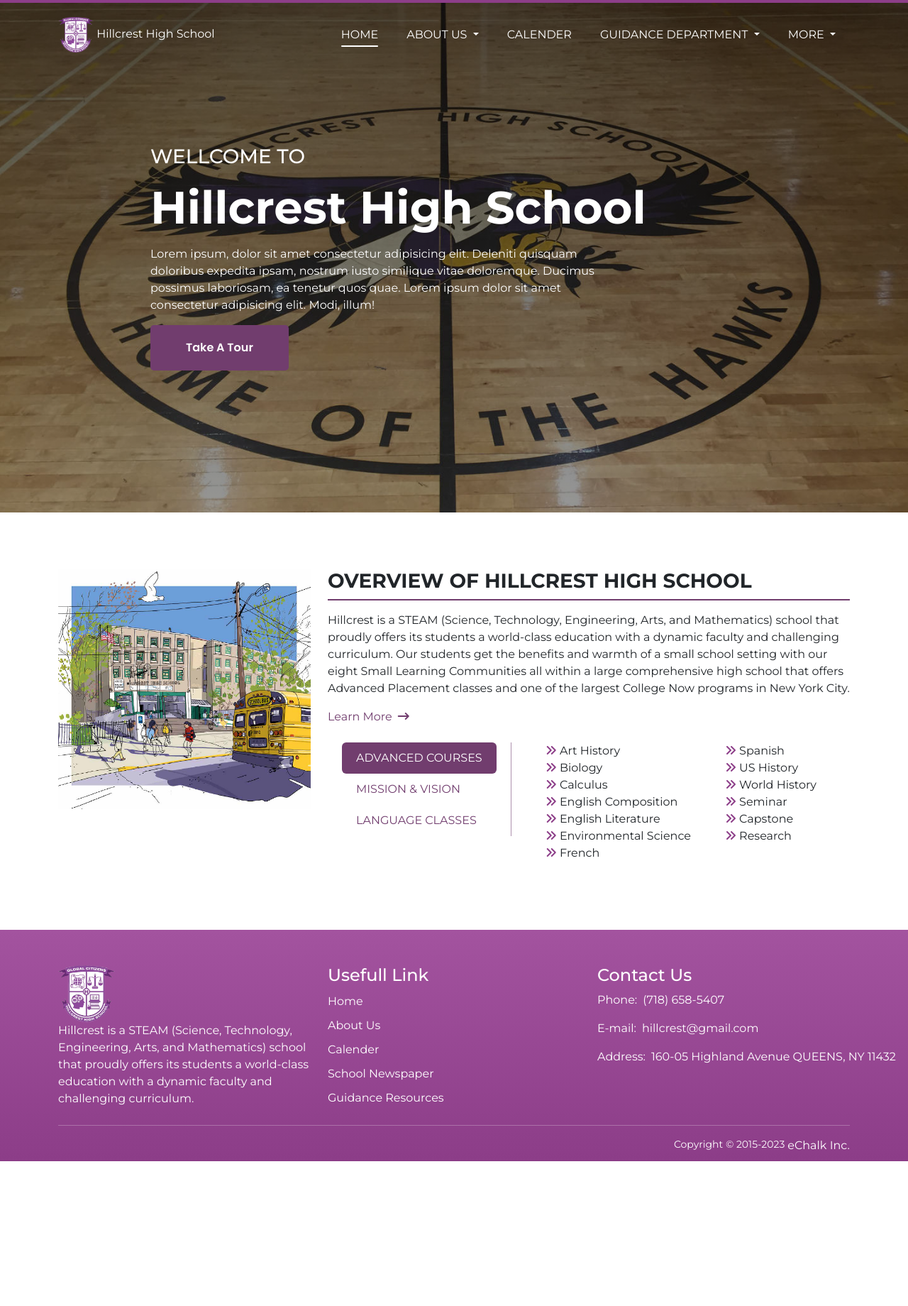
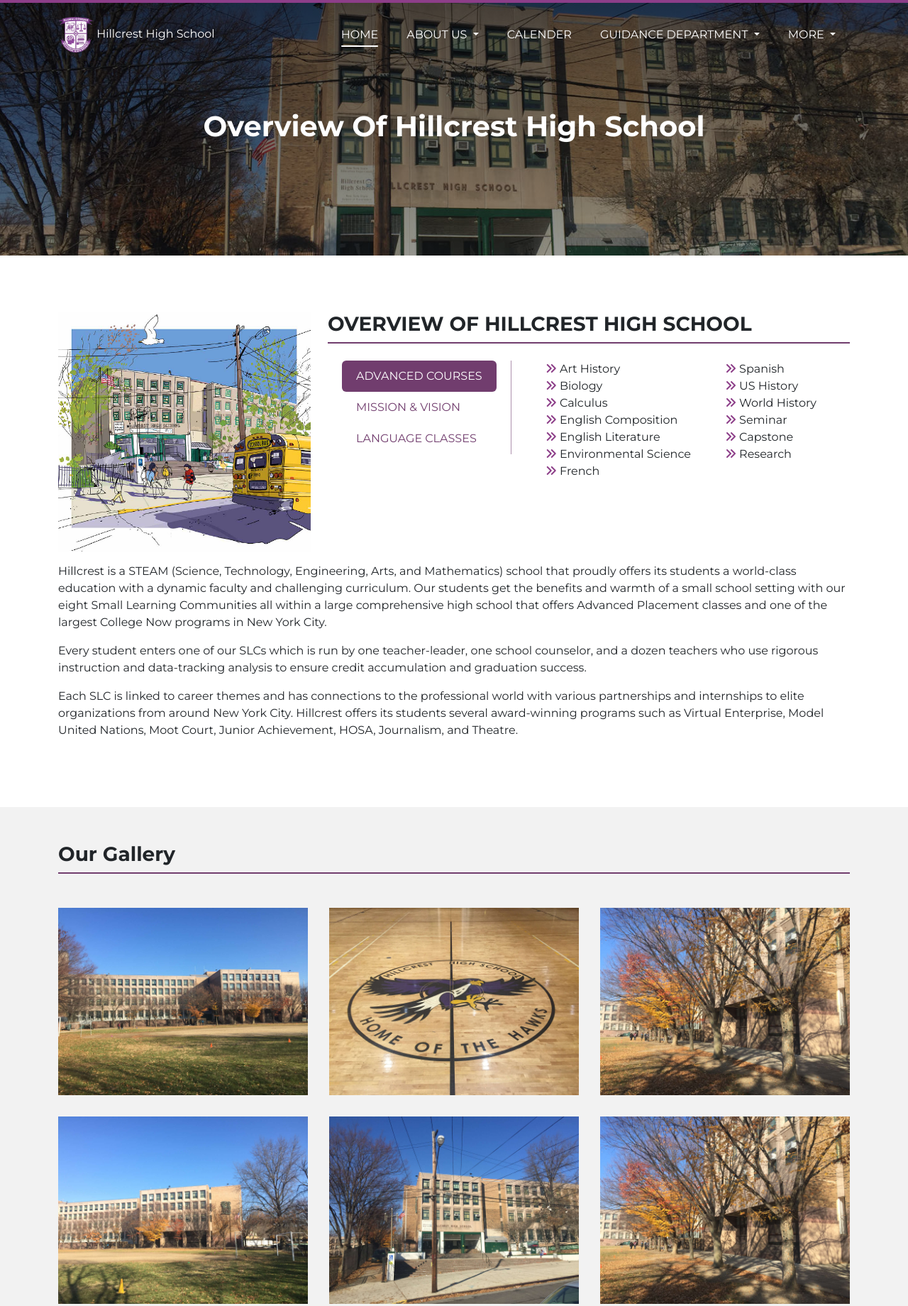
Before and after one commit to the-mihir/hillcrestweb, a plain HTML site: page overview.html in a window 1280 px wide. Shown: the part 36-1876 px from the top of the page at 71% size. Before the commit the page ends 1672 px from the top, so only its background shows below. Drawn offline with nearby package versions, Linux system fonts and the light colour scheme; a web font is replaced by a local one.

Commit message:
Complete Overview Page

```diff
--- a/assets/css/style.css
+++ b/assets/css/style.css
@@ -106,6 +106,13 @@
 
 select::after {
   right: 40px !important;
+}
+body a{
+  color: var(--primary-color);
+  transition: .3s all;
+}
+body a:hover{
+  color: #05056e;
 }
 
 /************** Navbar *******************/
@@ -250,7 +257,7 @@
 }
 
 .nav-pills .nav-link.active,
-.nav-pills .show>.nav-link {
+.nav-pills .show > .nav-link {
   color: var(--bs-nav-pills-link-active-color);
   background-color: var(--primary-color) !important;
 }
@@ -325,7 +332,6 @@
   background-image: url("../images/Hero_bg-6.jpg");
 }
 
-
 .d-hide {
   visibility: hidden;
   transition: 0.5s all;
@@ -385,7 +391,8 @@
 .blog,
 .blogTwo,
 .blogThree {
-  box-shadow: rgba(60, 64, 67, 0.3) 0px 1px 2px 0px, rgba(60, 64, 67, 0.15) 0px 2px 6px 2px;
+  box-shadow: rgba(60, 64, 67, 0.3) 0px 1px 2px 0px,
+    rgba(60, 64, 67, 0.15) 0px 2px 6px 2px;
 }
 
 /* *************************
@@ -404,7 +411,8 @@
 }
 
 .student_resource_container .swiper-slide img {
-  box-shadow: rgba(60, 64, 67, 0.3) 0px 1px 2px 0px, rgba(60, 64, 67, 0.15) 0px 2px 6px 2px;
+  box-shadow: rgba(60, 64, 67, 0.3) 0px 1px 2px 0px,
+    rgba(60, 64, 67, 0.15) 0px 2px 6px 2px;
 }
 
 /**************************
@@ -674,23 +682,40 @@
  Footer Style End
  ********************************************/
 
- /*********************************************************************************************************************
+/*********************************************************************************************************************
                                                        Overview Page All CSS Here
  ********************************************************************************************************************* */
 
 /***********************************
   Hero Container Style Here
   ************************************/
-.overview_hero_container .home_slide1,
-.home_slide2,
-.home_slide3,
-.home_slide4,
-.home_slide5,
-.home_slide6,
-.home_slide7{
-height: auto !important;
-padding: 200px !important;
+.overview_hero_container {
+  background-image: linear-gradient(rgba(0, 0, 0, 0.678), rgba(0, 0, 0, 0.413)),
+    url("../images/Hero_bg-5.jpg");
+  padding: 150px 0px;
+  background-position: center;
+  background-repeat: no-repeat;
+  background-size: cover;
 }
 /**********************************
   Hero Container Style End
   **********************************/
+
+/***************************************
+ Gallery Section Style Here
+ *****************************************/
+.gallery_container {
+  background-color: #f2f2f2;
+  padding: 50px 0px;
+}
+.gallery {
+  display: grid;
+  grid-template-columns: repeat(auto-fit, minmax(300px, 1fr)) !important;
+  grid-gap: 30px;
+}
+.gallery img {
+  width: 100%;
+}
+/************************************
+ Gallery Section Style End
+ **************************************/
--- a/overview.html
+++ b/overview.html
@@ -450,124 +450,9 @@
       <!------------------------------
          Hero Section Start
     ----------------------------- -->
-      <section class="hero_container overview_hero_container">
-        <div class="swiper hero_sliderr">
-          <div class="swiper-wrapper text-white">
-            <div
-              class="swiper-slide home_slide home_slide1 d-flex align-items-center"
-            >
-              <div class="container">
-                <h3>WELLCOME TO</h3>
-                <h1 class="fw-bold display-3 my-3">Hillcrest High School</h1>
-                <p class="w-75">
-                  Lorem ipsum, dolor sit amet consectetur adipisicing elit.
-                  Deleniti quisquam doloribus expedita ipsam, nostrum iusto
-                  similique vitae doloremque. Ducimus possimus laboriosam, ea
-                  tenetur quos quae. Lorem ipsum dolor sit amet consectetur
-                  adipisicing elit. Modi, illum!
-                </p>
-                <a href="#" class="primary_btn">Take A Tour</a>
-              </div>
-            </div>
-            <div
-              class="swiper-slide home_slide home_slide2 d-flex align-items-center"
-            >
-              <div class="container">
-                <h3>WELLCOME TO</h3>
-                <h1 class="fw-bold display-3 my-3">Hillcrest High School</h1>
-                <p class="w-75">
-                  Lorem ipsum, dolor sit amet consectetur adipisicing elit.
-                  Deleniti quisquam doloribus expedita ipsam, nostrum iusto
-                  similique vitae doloremque. Ducimus possimus laboriosam, ea
-                  tenetur quos quae. Lorem ipsum dolor sit amet consectetur
-                  adipisicing elit. Modi, illum!
-                </p>
-                <a href="#" class="primary_btn">Take A Tour</a>
-              </div>
-            </div>
-            <div
-              class="swiper-slide home_slide home_slide3 d-flex align-items-center"
-            >
-              <div class="container">
-                <h3>WELLCOME TO</h3>
-                <h1 class="fw-bold display-3 my-3">Hillcrest High School</h1>
-                <p class="w-75">
-                  Lorem ipsum, dolor sit amet consectetur adipisicing elit.
-                  Deleniti quisquam doloribus expedita ipsam, nostrum iusto
-                  similique vitae doloremque. Ducimus possimus laboriosam, ea
-                  tenetur quos quae. Lorem ipsum dolor sit amet consectetur
-                  adipisicing elit. Modi, illum!
-                </p>
-                <a href="#" class="primary_btn">Take A Tour</a>
-              </div>
-            </div>
-            <div
-              class="swiper-slide home_slide home_slide4 d-flex align-items-center"
-            >
-              <div class="container">
-                <h3>WELLCOME TO</h3>
-                <h1 class="fw-bold display-3 my-3">Hillcrest High School</h1>
-                <p class="w-75">
-                  Lorem ipsum, dolor sit amet consectetur adipisicing elit.
-                  Deleniti quisquam doloribus expedita ipsam, nostrum iusto
-                  similique vitae doloremque. Ducimus possimus laboriosam, ea
-                  tenetur quos quae. Lorem ipsum dolor sit amet consectetur
-                  adipisicing elit. Modi, illum!
-                </p>
-                <a href="#" class="primary_btn">Take A Tour</a>
-              </div>
-            </div>
-            <div
-              class="swiper-slide home_slide home_slide5 d-flex align-items-center"
-            >
-              <div class="container">
-                <h3>WELLCOME TO</h3>
-                <h1 class="fw-bold display-3 my-3">Hillcrest High School</h1>
-                <p class="w-75">
-                  Lorem ipsum, dolor sit amet consectetur adipisicing elit.
-                  Deleniti quisquam doloribus expedita ipsam, nostrum iusto
-                  similique vitae doloremque. Ducimus possimus laboriosam, ea
-                  tenetur quos quae. Lorem ipsum dolor sit amet consectetur
-                  adipisicing elit. Modi, illum!
-                </p>
-                <a href="#" class="primary_btn">Take A Tour</a>
-              </div>
-            </div>
-            <div
-              class="swiper-slide home_slide home_slide6 d-flex align-items-center"
-            >
-              <div class="container">
-                <h3>WELLCOME TO</h3>
-                <h1 class="fw-bold display-3 my-3">Hillcrest High School</h1>
-                <p class="w-75">
-                  Lorem ipsum, dolor sit amet consectetur adipisicing elit.
-                  Deleniti quisquam doloribus expedita ipsam, nostrum iusto
-                  similique vitae doloremque. Ducimus possimus laboriosam, ea
-                  tenetur quos quae. Lorem ipsum dolor sit amet consectetur
-                  adipisicing elit. Modi, illum!
-                </p>
-                <a href="#" class="primary_btn">Take A Tour</a>
-              </div>
-            </div>
-            <div
-              class="swiper-slide home_slide home_slide7 d-flex align-items-center"
-            >
-              <div class="container">
-                <h3>WELLCOME TO</h3>
-                <h1 class="fw-bold display-3 my-3">Hillcrest High School</h1>
-                <p class="w-75">
-                  Lorem ipsum, dolor sit amet consectetur adipisicing elit.
-                  Deleniti quisquam doloribus expedita ipsam, nostrum iusto
-                  similique vitae doloremque. Ducimus possimus laboriosam, ea
-                  tenetur quos quae. Lorem ipsum dolor sit amet consectetur
-                  adipisicing elit. Modi, illum!
-                </p>
-                <a href="#" class="primary_btn">Take A Tour</a>
-              </div>
-            </div>
-          </div>
-          <div class="swiper-button-next text-white me-5 d-hide"></div>
-          <div class="swiper-button-prev text-white ms-5 d-hide"></div>
+      <section class="home_slide overview_hero_container text-white text-center">
+        <div class="container">
+          <h1 class="fw-bold">Overview Of Hillcrest High School</h1>
         </div>
       </section>
       <!------------------------------
@@ -577,12 +462,12 @@
       <!----------------------------------
    School Overview Section Here
   ----------------------------------->
-      <section class="overview_container m-80">
+      <section class="overview_container overview_page_container m-80">
         <div class="container">
           <div class="row">
             <div class="col-lg-4 col-md-4 col-sm-12">
               <img
-                class="img-fluid"
+                class="img-fluid h-100"
                 src="Assets/images/home slider 6.png"
                 alt=""
               />
@@ -590,24 +475,6 @@
             <div class="col-lg-8 col-md-8 col-sm-12">
               <h3 class="fw-bold">OVERVIEW OF HILLCREST HIGH SCHOOL</h3>
               <div class="divider mb-3"></div>
-              <div class="overview_text">
-                <p>
-                  Hillcrest is a STEAM (Science, Technology, Engineering, Arts,
-                  and Mathematics) school that proudly offers its students a
-                  world-class education with a dynamic faculty and challenging
-                  curriculum. Our students get the benefits and warmth of a
-                  small school setting with our eight Small Learning Communities
-                  all within a large comprehensive high school that offers
-                  Advanced Placement classes and one of the largest College Now
-                  programs in New York City.
-                </p>
-                <a
-                  class="text-decoration-none p_color d-flex align-items-center gap-2 d-block"
-                  href="#"
-                  >Learn More
-                  <span><i class="fa-solid fa-arrow-right-long"></i></span
-                ></a>
-              </div>
               <div class="tabs mt-4">
                 <div class="d-flex filter_tabs align-items-start">
                   <div
@@ -784,12 +651,49 @@
                 </div>
               </div>
             </div>
+            <div class="overview_text col-12 mt-3">
+              <p>
+                Hillcrest is a STEAM (Science, Technology, Engineering, Arts,
+                and Mathematics) school that proudly offers its students a
+                world-class education with a dynamic faculty and challenging
+                curriculum. Our students get the benefits and warmth of a
+                small school setting with our eight Small Learning Communities
+                all within a large comprehensive high school that offers
+                Advanced Placement classes and one of the largest College Now
+                programs in New York City.
+              </p>
+              <p>Every student enters one of our SLCs which is run by one teacher-leader, one school counselor, and a dozen teachers who use rigorous instruction and data-tracking analysis to ensure credit accumulation and graduation success.</p>
+              <p>Each SLC is linked to career themes and has connections to the professional world with various partnerships and internships to elite organizations from around New York City.  Hillcrest offers its students several award-winning programs such as Virtual Enterprise, Model United Nations, Moot Court, Junior Achievement, HOSA, Journalism, and Theatre.</p>
+            </div>
           </div>
         </div>
       </section>
       <!----------------------------------
    School Overview Section End
 ---------------------------------->
+
+<!--------------------------------
+   Gallery Section Here
+  ----------------------------------->
+  <section class="gallery_container m-80">
+    <div class="container">
+      <h3 class="fw-bold">Our Gallery</h3>
+      <div class="divider"></div>
+      <div class="gallery mt-5">
+        <img src="./assets/images/Hero_bg-1.jpg" alt="">
+        <img src="./assets/images/Hero_bg-2.jpg" alt="">
+        <img src="./assets/images/Hero_bg-3.jpg" alt="">
+        <img src="./assets/images/Hero_bg-4.jpg" alt="">
+        <img src="./assets/images/Hero_bg-5.jpg" alt="">
+        <img src="./assets/images/Hero_bg-6.jpg" alt="">
+      </div>
+    </div>
+  </section>
+<!---------------------------------
+   Gallery Section End
+  --------------------------------->
+
+
     </main>
     <!---------------------
          Footer Here
@@ -815,7 +719,7 @@
             <a href="#">School Newspaper</a>
             <a href="#">Guidance Resources</a>
           </div>
-          <div class="col-lg-4 col-md-4 col-sm-12">
+          <div class="col-lg-4 col-md-4 col-sm-12 contact">
             <h4>Contact Us</h4>
             <p class="d-flex gap-2">
               Phone:
```
Also changed, not shown: assets/css/responsive.css (+26 -2 lines).
